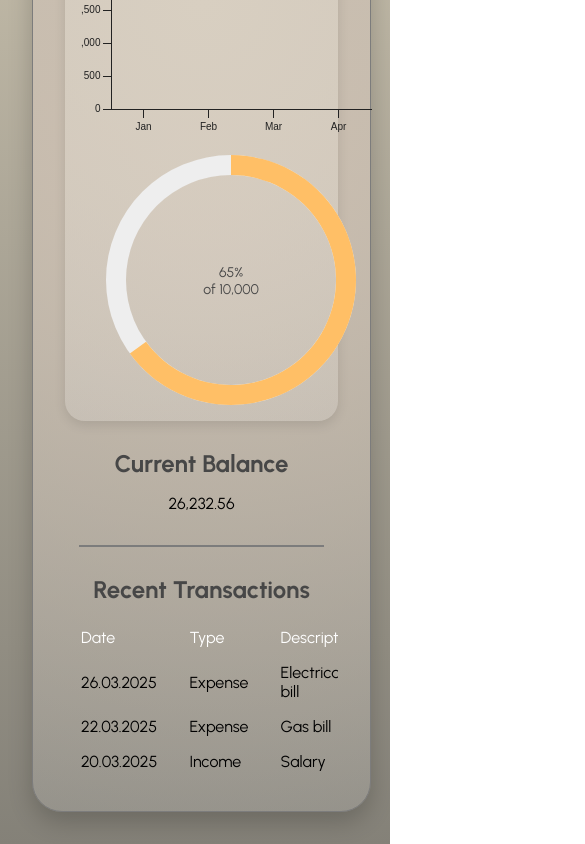
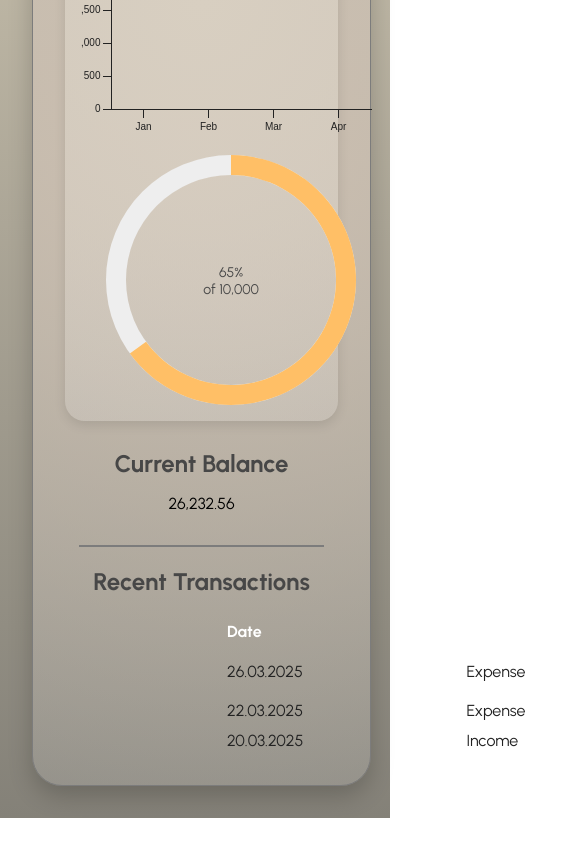
Before and after one commit to Nozdub/financeTracker, a React (Vite) app in the folder frontend/: page / in a window 390 px wide. Shown: the part 636-1480 px from the top of the page, 585 px wide, since content can reach past the window. After the commit the page ends 1454 px from the top, so only its background shows below. Built offline with nearby package versions, Linux system fonts and the light colour scheme; a web font is replaced by a local one.

Commit message:
adds responsive date selector

```diff
--- a/frontend/src/components/BudgetPlannerContent.jsx
+++ b/frontend/src/components/BudgetPlannerContent.jsx
@@ -1,4 +1,4 @@
-import React from 'react';
+import React, { useState } from 'react';
 import {
   Box,
   Typography,
@@ -14,7 +14,10 @@ import RadialProgress from '../charts/RadialProgress';
 import BarChart from '../charts/BarChart';
 import PieChart from '../charts/PieChart';
 
+
+
 function BudgetPlannerContent() {
+    const [selectedMonth, setSelectedMonth] = useState('January');
   const renderEntryTable = (headers = ['Description', 'Budget', 'Actual'], rows = 10) => (
     <table style={{ width: '100%', borderCollapse: 'collapse' }}>
       <thead>
@@ -51,7 +54,7 @@ function BudgetPlannerContent() {
       <Box sx={{ display: 'flex', alignItems: 'flex-start', gap: 4, mb: 2, flexWrap: 'wrap' }}>
         <Box sx={{ minWidth: '120px', pr: 4 }}>
           <Typography variant="h5" sx={{ fontWeight: 900, color: '#474747' }}>
-            JANUARY
+            {selectedMonth.toUpperCase()}
           </Typography>
         </Box>
 
@@ -130,7 +133,7 @@ function BudgetPlannerContent() {
             boxShadow: '0 4px 12px rgba(0,0,0,0.1)',
           }}
         >
-          <Typography variant="h6" sx={{ fontWeight: 600, mb: 1, textAlign: 'center' }}>
+          <Typography  sx={{ fontWeight: 600, mb: 1, textAlign: 'center', color: '#474747' }}>
             Period Overview
           </Typography>
 
@@ -140,7 +143,15 @@ function BudgetPlannerContent() {
             <MenuItem value="2026">2026</MenuItem>
           </TextField>
 
-          <TextField select label="Month" defaultValue="January" size="small" fullWidth sx={{ mb: 3 }}>
+          <TextField
+            select
+            label="Month"
+            value={selectedMonth}
+            onChange={(e) => setSelectedMonth(e.target.value)}
+            size="small"
+            fullWidth
+            sx={{ mb: 3 }}
+            >
             {[
               'January', 'February', 'March', 'April', 'May', 'June',
               'July', 'August', 'September', 'October', 'November', 'December',
@@ -171,7 +182,7 @@ function BudgetPlannerContent() {
             textAlign: 'center',
           }}
         >
-          <Typography variant="subtitle1" sx={{ fontWeight: 600, mb: 1 }}>
+          <Typography variant="subtitle1" sx={{ fontWeight: 600, mb: 1, color: '#474747' }}>
             Left to Spend
           </Typography>
           <Box sx={{ display: 'flex', justifyContent: 'center' }}>
@@ -191,7 +202,7 @@ function BudgetPlannerContent() {
             textAlign: 'center',
           }}
         >
-          <Typography variant="subtitle1" sx={{ fontWeight: 600, mb: 1 }}>
+          <Typography variant="subtitle1" sx={{ fontWeight: 600, mb: 1, color: '#474747' }}>
             Budget vs Actual
           </Typography>
           <Box sx={{ display: 'flex', justifyContent: 'left' }}>
@@ -211,7 +222,7 @@ function BudgetPlannerContent() {
             textAlign: 'center',
           }}
         >
-          <Typography variant="subtitle1" sx={{ fontWeight: 600, mb: 1 }}>
+          <Typography variant="subtitle1" sx={{ fontWeight: 600, mb: 1, color: '#474747' }}>
             Expense Category Breakdown
           </Typography>
           <Box sx={{ display: 'flex', justifyContent: 'center' }}>
@@ -233,7 +244,7 @@ function BudgetPlannerContent() {
             boxShadow: '0 4px 12px rgba(0,0,0,0.05)',
           }}
         >
-          <Typography variant="subtitle1" sx={{ fontWeight: 600, mb: 1 }}>
+          <Typography variant="subtitle1" sx={{ fontWeight: 600, mb: 1, color: '#474747' }}>
             Cash Flow Summary
           </Typography>
           <table style={{ width: '100%', borderCollapse: 'collapse' }}>
@@ -289,7 +300,7 @@ function BudgetPlannerContent() {
               boxShadow: '0 4px 12px rgba(0,0,0,0.05)',
             }}
           >
-            <Typography variant="subtitle1" sx={{ fontWeight: 600, mb: 1 }}>
+            <Typography variant="subtitle1" sx={{ fontWeight: 600, mb: 1, color: '#474747' }}>
               {label}
             </Typography>
             {renderEntryTable()}
@@ -314,7 +325,7 @@ function BudgetPlannerContent() {
               boxShadow: '0 4px 12px rgba(0,0,0,0.05)',
             }}
           >
-            <Typography variant="subtitle1" sx={{ fontWeight: 600, mb: 1 }}>
+            <Typography variant="subtitle1" sx={{ fontWeight: 600, mb: 1, color: '#474747' }}>
               {label}
             </Typography>
             {renderEntryTable()}
--- a/frontend/src/index.css
+++ b/frontend/src/index.css
@@ -180,28 +180,32 @@ body {
   margin-bottom: 1rem;
 }
 
-.transactions-section {
-  overflow-x: auto;  /* allows scroll if needed */
-  justify-content: center;
-}
+.transactions-section table {
+  font-family: 'Urbanist', sans-serif;
+  min-width: 90%
 
-.transactions-section table {
-  width: 100%;
-  border-collapse: collapse;
 
 }
 
-.transactions-section table td,
-.transactions-section table th {
-  padding: 0.5rem 1rem; /* reduced horizontal padding */
+.transactions-section th,
+.transactions-section td {
   text-align: left;
+  padding-top: 0.5rem;
+  padding-left: 10rem;
+
+
 }
 
 .transactions-section th {
-  color: #FFFFFF;
-  font-family: 'Urbanist', sans-serif;  /* Same as logo */
+  color: #ffffff;
+  font-weight: 700;
+}
+
+.transactions-section td {
+  color: #222;
   font-weight: 400;
 }
+
 
 /* Hide scrollbar for WebKit browsers (Chrome, Safari, Edge) */
 .scrollable-no-scrollbar::-webkit-scrollbar {
```
